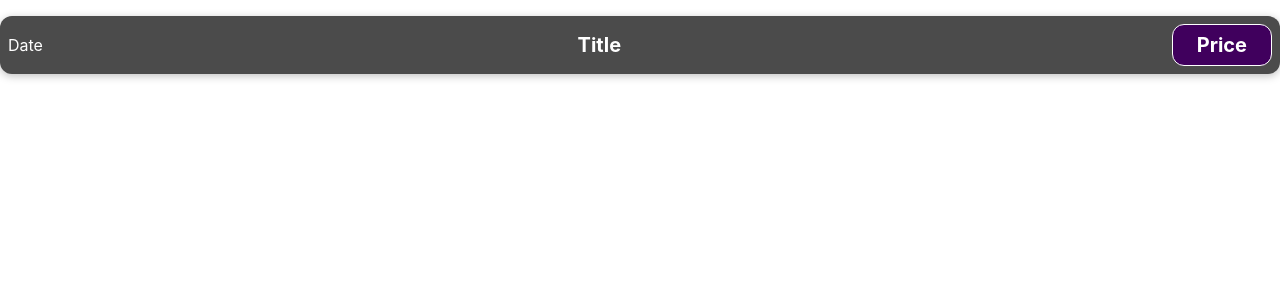
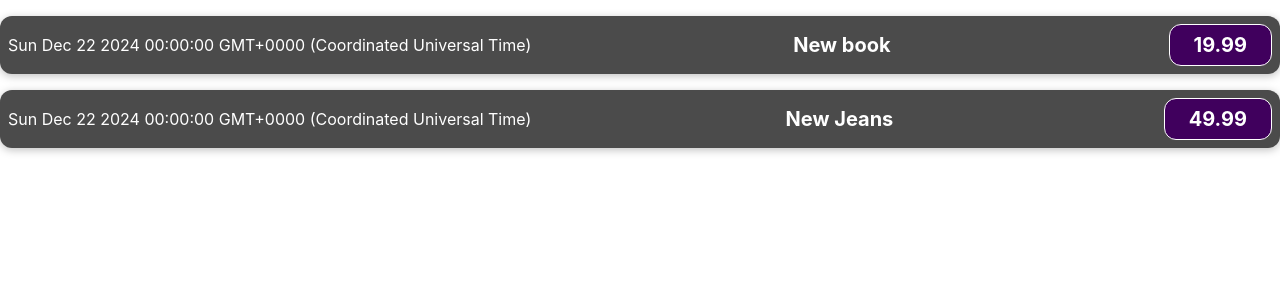
Before and after one commit to HenrikSaega/expenses, a React (Create React App) app: page / in a window 1280 px wide. Shown: the top 300 px of the page. Built offline with nearby package versions, Linux system fonts and the light colour scheme.

Commit message:
Erinevad expenses data

```diff
--- a/src/App.js
+++ b/src/App.js
@@ -2,9 +2,23 @@
 import ExpenseItem from './components/ExpenseItem.js';
 
 function App() {
+  const expenses = [
+    {
+      date: new Date(2024, 11, 22),
+      title: "New book",
+      price: 19.99
+    },
+    {
+      date: new Date(2024, 11, 22),
+      title: "New Jeans",
+      price: 49.99
+    }
+  ]
+
   return (
     <div className="App">
-      <ExpenseItem/>
+      <ExpenseItem data={expenses[0]}/>
+      <ExpenseItem data={expenses[1]}/>
     </div>
   );
 }
--- a/src/components/ExpenseItem.js
+++ b/src/components/ExpenseItem.js
@@ -1,11 +1,14 @@
 import './ExpenseItem.css'
-const ExpenseItem = () => {
+const ExpenseItem = (props) => {
+
+    console.log(props)
+    console.log(props.data)
     return (
         <div className='expense-item'>
-            <div>Date</div>
+            <div>{props.data.date.toString()}</div>
             <div className='expense-item__description'>
-                <h2>Title</h2>
-                <div className='expense-item__price'>Price</div>
+                <h2>{props.data.title}</h2>
+                <div className='expense-item__price'>{props.data.price}</div>
             </div>
         </div>
     )
```
